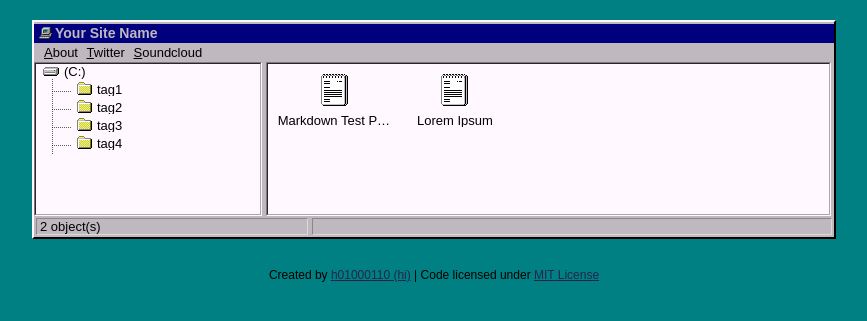
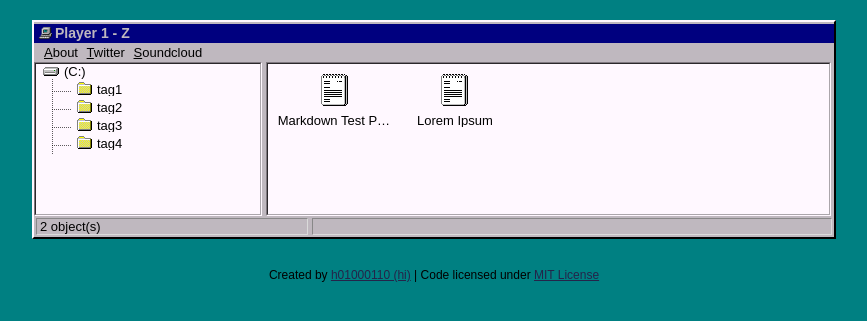
Before and after one commit to player1-Z/player1-Z.github.io, a Jekyll site: the page built from index.html, in a window 1280 px wide. Shown: the top 321 px of the page, without its empty margins (206-1073 px from the left). Built offline with Jekyll 4.4.1, drawn with Linux system fonts in a browser that asks for light colours.

Commit message:
Update _config.yml

```diff
--- a/_config.yml
+++ b/_config.yml
@@ -1,10 +1,10 @@
 permalink: /:year:month:day/:title
-url: #Your url here
-baseurl: /project
+url: player1-z.github.io #Your url here
+baseurl:
 
 # variables
-name: Your Site Name
-description: Your description here
+name: Player 1 - Z
+description: Cyberspace of Z
 google_verification: null
 
 
```
